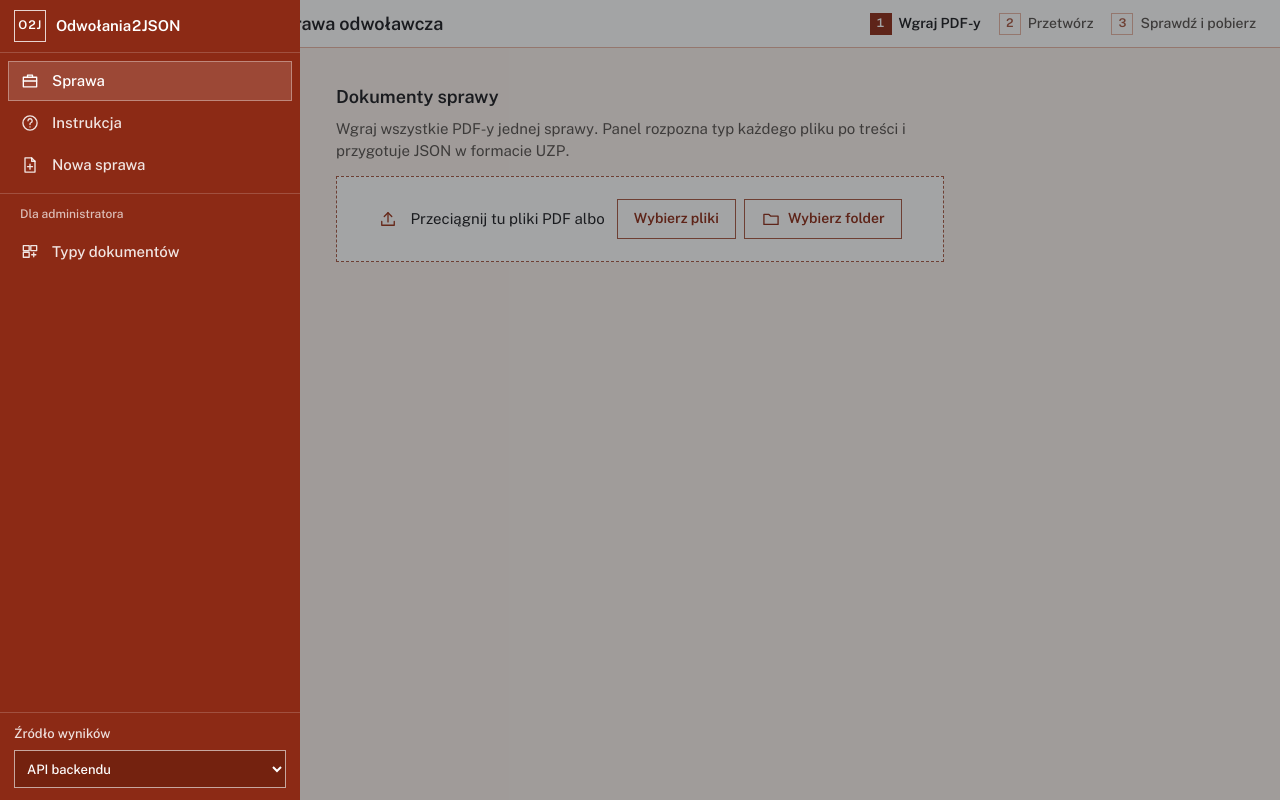
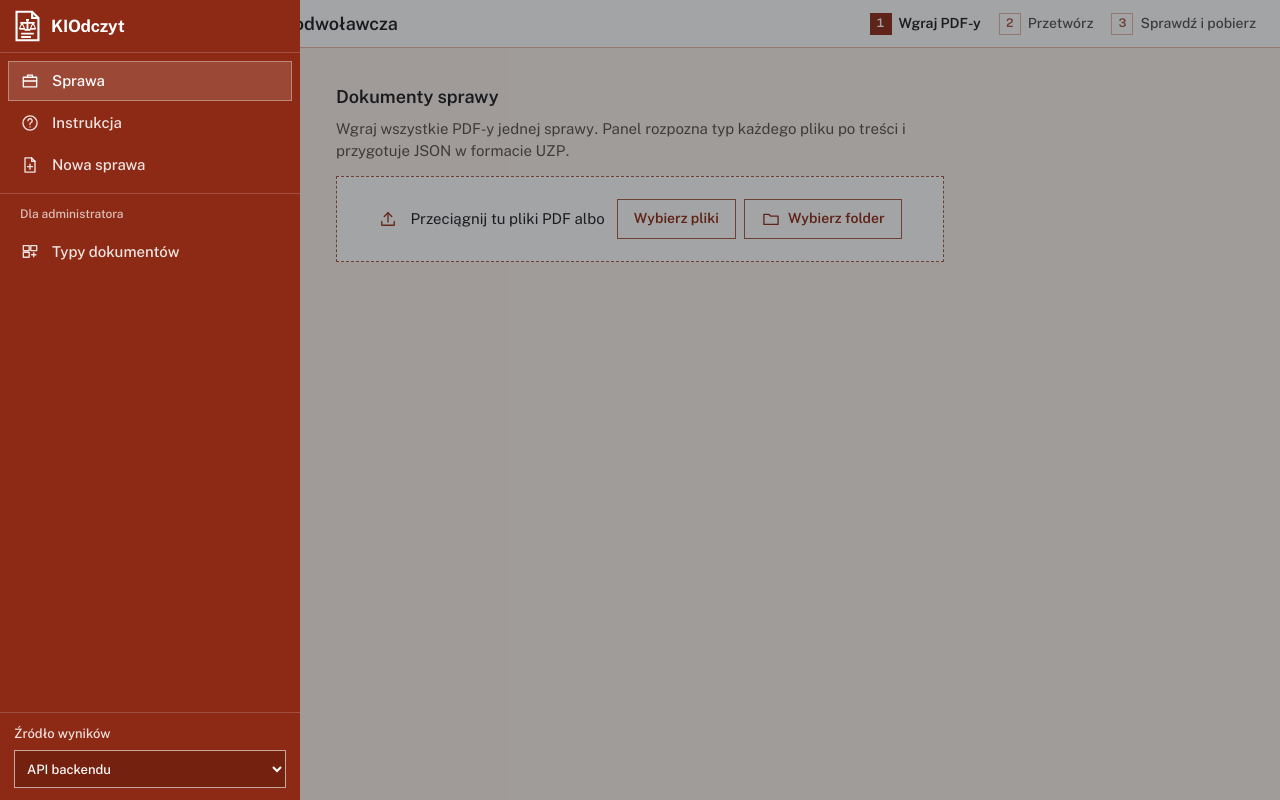
Before and after one commit to KosteckHD/Odwolania2json, a plain HTML site: page frontend/index.html in a window 1280 px wide. Both pictures are taken after a click on the button "Otwórz menu". Drawn offline with Linux system fonts and the light colour scheme; no server answers.

Commit message:
feat(frontend): nowa nazwa KIOdczyt i znak (kartka sprawy z wagą)
Znak jako symbol SVG #i-logo: w górnym pasku czerwony z napisem KIOdczyt,
w menu biały na czerwonym, ten sam rysunek w ikonie karty przeglądarki.

```diff
--- a/frontend/index.html
+++ b/frontend/index.html
@@ -3,9 +3,9 @@
 <head>
   <meta charset="utf-8">
   <meta name="viewport" content="width=device-width, initial-scale=1">
-  <meta name="description" content="Odwołania2JSON: wgraj PDF-y sprawy odwoławczej KIO i pobierz dane w formacie JSON Urzędu Zamówień Publicznych.">
+  <meta name="description" content="KIOdczyt: wgraj PDF-y sprawy odwoławczej KIO i pobierz dane w formacie JSON Urzędu Zamówień Publicznych.">
   <meta name="theme-color" content="#B3341A">
-  <title>Odwołania2JSON · panel ekstrakcji</title>
+  <title>KIOdczyt · odczyt spraw odwoławczych KIO</title>
   <link rel="icon" href="./favicon.svg" type="image/svg+xml">
   <link rel="preload" href="./fonts/public-sans-latin.woff2" as="font" type="font/woff2" crossorigin>
   <link rel="stylesheet" href="./styles.css">
@@ -16,6 +16,7 @@
   <a class="skip-link" href="#main">Przejdź do treści</a>
 
   <svg class="icon-defs" aria-hidden="true" focusable="false">
+    <symbol id="i-logo" viewBox="0 0 64 76"><path d="M6 4H43L58 19V72H6Z" fill="none" stroke="currentColor" stroke-width="5" stroke-linejoin="miter"/><path d="M43 4V19H58" fill="none" stroke="currentColor" stroke-width="5" stroke-linejoin="miter"/><path d="M32 23V45M28.5 23.5h7M15 30.5H49" fill="none" stroke="currentColor" stroke-width="4.5"/><path d="M19 31L13.5 42.5M19 31L24.5 42.5M45 31L39.5 42.5M45 31L50.5 42.5" fill="none" stroke="currentColor" stroke-width="2.6"/><path d="M11 42.5H27L24.5 47H13.5ZM37 42.5H53L50.5 47H39.5ZM25 45H39V49.5H25Z" fill="currentColor"/><path d="M17 56H47M17 64H40" fill="none" stroke="currentColor" stroke-width="4.5"/></symbol>
     <symbol id="i-case" viewBox="0 0 24 24"><path d="M4 7.5h16v11.5H4z"/><path d="M9 7.5V5h6v2.5"/><path d="M4 12h16"/></symbol>
     <symbol id="i-help" viewBox="0 0 24 24"><circle cx="12" cy="12" r="8.5"/><path d="M9.6 9.4a2.5 2.5 0 1 1 3.4 2.3c-.7.3-1 .8-1 1.5v.6"/><path d="M12 16.6v.1"/></symbol>
     <symbol id="i-new" viewBox="0 0 24 24"><path d="M6 3.5h8l4 4V20.5H6z"/><path d="M14 3.5v4h4"/><path d="M12 11v6M9 14h6"/></symbol>
@@ -46,8 +47,8 @@
     <!-- Zwijany pasek nawigacji -->
     <nav class="rail" id="rail" aria-label="Menu główne">
       <div class="rail-head">
-        <span class="rail-mark" aria-hidden="true">O2J</span>
-        <span class="rail-name">Odwołania2JSON</span>
+        <svg class="rail-mark" aria-hidden="true"><use href="#i-logo"/></svg>
+        <span class="rail-name">KIOdczyt</span>
         <button class="rail-toggle" id="nav-toggle" type="button" aria-controls="rail" aria-expanded="true">
           <svg class="ic" aria-hidden="true"><use href="#i-collapse"/></svg>
           <span class="sr-only" id="nav-toggle-label">Zwiń menu</span>
@@ -106,7 +107,7 @@
           <svg class="ic" aria-hidden="true"><use href="#i-menu"/></svg>
           <span class="sr-only">Otwórz menu</span>
         </button>
-        <span class="brand-mini" aria-hidden="true"><span class="brand-mini-mark">O2J</span><span class="brand-mini-text">Odwołania2JSON</span></span>
+        <span class="brand-mini" aria-hidden="true"><svg class="brand-mini-mark"><use href="#i-logo"/></svg><span class="brand-mini-text"><span class="brand-kio">KIO</span>dczyt</span></span>
         <span class="topbar-sep" aria-hidden="true"></span>
         <h1 class="page-title" id="page-title">Sprawa odwoławcza</h1>
         <ol class="steps" id="steps" aria-label="Kroki">
--- a/frontend/styles.css
+++ b/frontend/styles.css
@@ -1,4 +1,4 @@
-/* Odwołania2JSON · „Druk urzędowy”, wersja kompaktowa.
+/* KIOdczyt · „Druk urzędowy”, wersja kompaktowa.
    Rubryki i kratki w kolorze druku, dane wpisane czernią.
    Na komputerze aplikacja mieści się w oknie: przewijają się tylko kolumny. */
 
@@ -88,8 +88,9 @@ main { flex: 1; min-height: 0; overflow: auto; outline: none; }
 /* ---------- menu ---------- */
 .rail { display: flex; flex-direction: column; min-height: 0; background: var(--brand); color: #fff; overflow: hidden auto; }
 .rail-head { display: flex; align-items: center; gap: 10px; min-height: var(--top-h); padding: 10px 8px 10px 14px; border-bottom: 1px solid rgba(255,255,255,.18); }
-.rail-mark { flex: none; display: grid; place-items: center; width: 32px; height: 32px; border: 1px solid rgba(255,255,255,.8); font-weight: 600; font-size: 12px; letter-spacing: .04em; }
-.rail-name { font-weight: 600; font-size: 15px; white-space: nowrap; }
+/* znak KIOdczyt: kartka sprawy z wagą (symbol #i-logo w index.html) */
+.rail-mark { flex: none; width: 27px; height: 32px; color: #fff; }
+.rail-name { font-weight: 700; font-size: 17px; letter-spacing: -.01em; white-space: nowrap; }
 .rail-toggle, .rail-item, .menu-btn { display: flex; align-items: center; gap: 12px; border: 0; background: none; cursor: pointer; }
 .rail-toggle { margin-left: auto; width: 34px; height: 34px; justify-content: center; color: rgba(255,255,255,.85); }
 .rail-toggle:hover { background: var(--brand-hover); color: #fff; }
@@ -550,8 +551,9 @@ main { flex: 1; min-height: 0; overflow: auto; outline: none; }
   color: var(--brand); border: 1px solid var(--form-soft); background: var(--sheet);
 }
 .menu-btn:hover { background: var(--paper); border-color: var(--brand); }
-.brand-mini { display: inline-flex; align-items: center; gap: 8px; font-weight: 600; font-size: 15px; color: var(--brand); white-space: nowrap; }
-.brand-mini-mark { display: grid; place-items: center; width: 26px; height: 26px; background: var(--brand); color: #fff; font-size: 10px; font-weight: 600; letter-spacing: .03em; }
+.brand-mini { display: inline-flex; align-items: center; gap: 9px; font-weight: 700; font-size: 18px; letter-spacing: -.01em; color: var(--ink); white-space: nowrap; }
+.brand-mini-mark { flex: none; width: 26px; height: 31px; color: var(--brand); }
+.brand-kio { color: var(--brand); }
 .topbar-sep { width: 1px; height: 24px; background: var(--rule); }
 @media (max-width: 640px) { .brand-mini-text, .topbar-sep { display: none; } }
 
--- a/frontend/wizard.js
+++ b/frontend/wizard.js
@@ -146,7 +146,7 @@ export function buildYaml(spec) {
   const negative = buildPatterns(spec.negative, spec.regex);
   const out = [
     `# Typ dokumentu: ${label || id}`,
-    "# Przygotowano w kreatorze panelu Odwołania2JSON.",
+    "# Przygotowano w kreatorze panelu KIOdczyt.",
     `id: ${id}`,
     `schema: ${id}.schema.json`,
     "classification:",
```
Also changed, not shown: frontend/favicon.svg.
